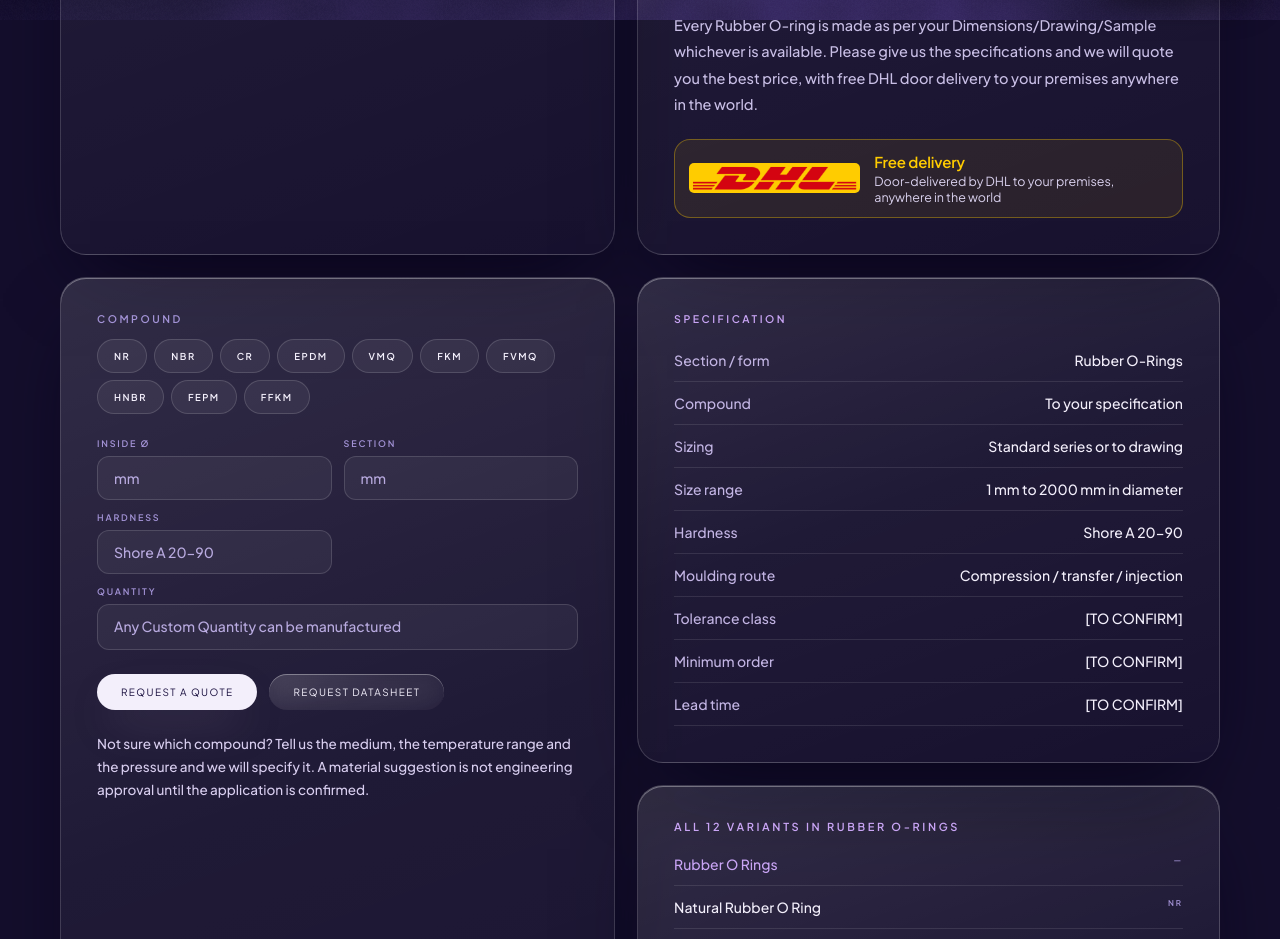
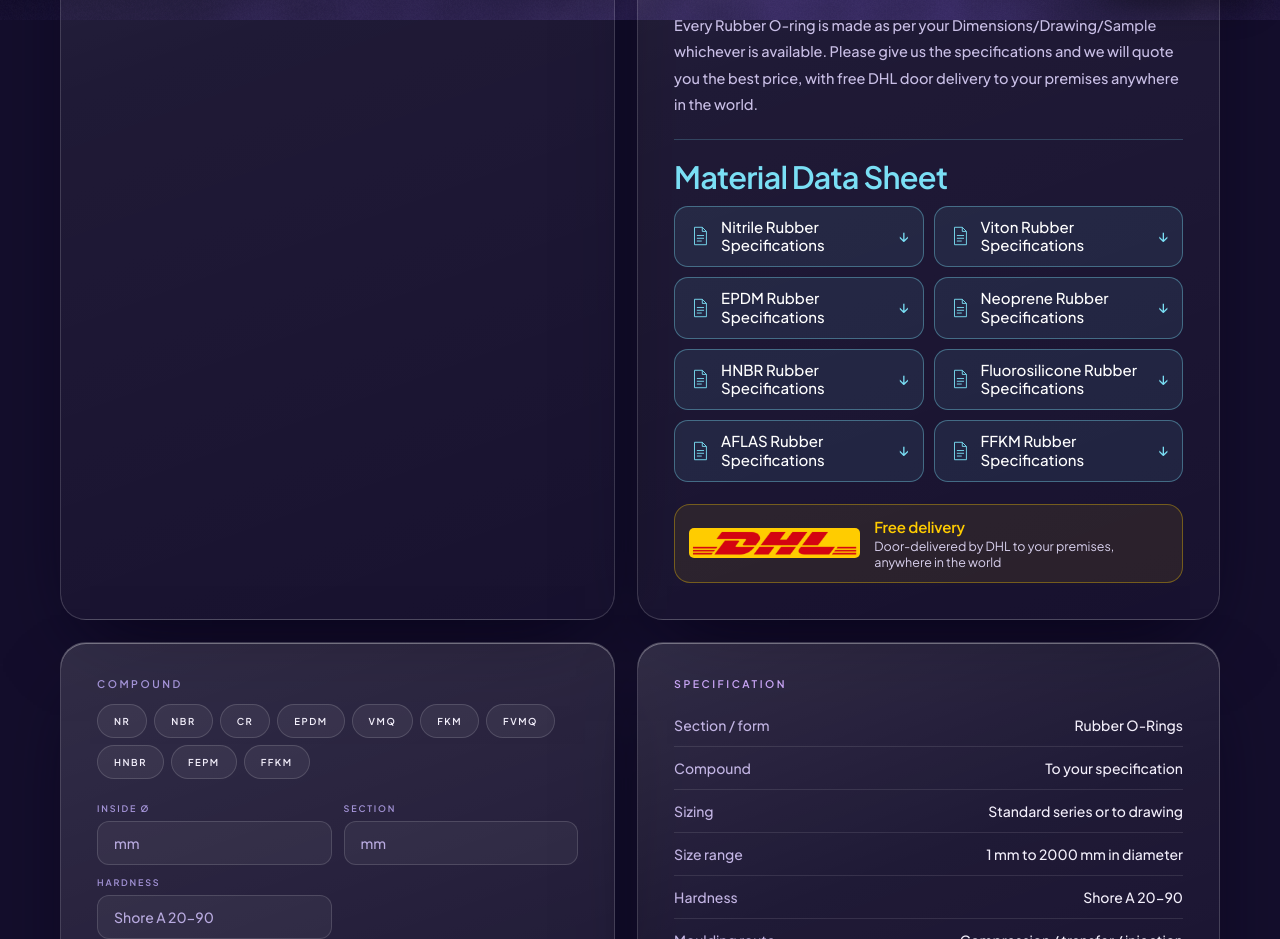
Before and after one commit to varsansri/helix-engineering-home, a plain HTML site: page product.html in a window 1280 px wide. Shown: the part 780-1719 px from the top of the page. Drawn offline with Linux system fonts and the light colour scheme; animation ran at ten frames a second.

Commit message:
Data sheets on general products (all rubbers they offer)

```diff
--- a/product.html
+++ b/product.html
@@ -61,6 +61,13 @@
   .ds-file span{display:block;font-size:13px;color:#D9D1EE;margin-top:3px;}
   .ds-file .dl{margin-left:auto;flex:none;font-size:11px;letter-spacing:.12em;text-transform:uppercase;color:var(--cyan);padding:8px 13px;border-radius:999px;border:1px solid rgba(122,223,245,.45);margin-top:0;}
   .ds-file:active{transform:scale(.99);}
+  .ds-multi{list-style:none;margin:0;padding:0;display:grid;grid-template-columns:repeat(2,minmax(0,1fr));gap:10px;}
+  .ds-multi a{display:flex;height:100%;box-sizing:border-box;align-items:center;gap:10px;padding:11px 14px;border-radius:14px;background:rgba(122,223,245,.08);border:1px solid rgba(122,223,245,.38);color:#fff;text-decoration:none;font-size:15px;font-weight:500;line-height:1.25;transition:background-color .16s ease-out,border-color .16s ease-out;}
+  .ds-multi a::after{content:"↓";margin-left:auto;color:var(--cyan);}
+  .ds-multi .ds-ico{width:22px;height:22px;color:var(--cyan);flex:none;}
+  .ds-multi a:active{transform:scale(.99);}
+  @media(hover:hover){.ds-multi a:hover{background:rgba(122,223,245,.15);border-color:rgba(122,223,245,.65);}}
+  @media(max-width:640px){.ds-multi{grid-template-columns:1fr}}
   @media(hover:hover){.ds-file:hover{background:rgba(122,223,245,.15);border-color:rgba(122,223,245,.65);}}
   @media(max-width:640px){.ds-file{flex-wrap:wrap;gap:12px}.ds-file .ds-ico{width:26px;height:26px}.ds-file>div{flex:1 1 calc(100% - 40px);min-width:0}.ds-file .dl{margin-left:0;flex:1 0 100%;text-align:center}}
   @media(max-width:640px){.ds-badge{gap:12px}.ds-badge .ds-ico{width:22px;height:22px}.ds-badge .dl{padding:6px 10px}}
@@ -377,7 +384,7 @@ function render(){
   <h1>${esc(v.name)}</h1></section>
   <div class="d2 reveal">
     <div class="gal glass">${img}</div>
-    <div class="panel glass desc"><h3 class="lbl crumb">Full description</h3><div class="desc-body">${v.body}</div><div id="ds2">${dsDesc(comp)}</div><div class="dhl-badge"><img src="dhl-logo.png" alt="DHL"><div><b>Free delivery</b><span>Door-delivered by DHL to your premises, anywhere in the world</span></div></div></div>
+    <div class="panel glass desc"><h3 class="lbl crumb">Full description</h3><div class="desc-body">${v.body}</div><div id="ds2">${dsDesc(comp,v,f)}</div><div class="dhl-badge"><img src="dhl-logo.png" alt="DHL"><div><b>Free delivery</b><span>Door-delivered by DHL to your premises, anywhere in the world</span></div></div></div>
   </div>
   <div class="d2 reveal" style="margin-top:22px">
     <div class="panel glass">
@@ -399,9 +406,17 @@ function render(){
   ${document.getElementById('ft')?'':''}`;
   bindAppt();observeReveals();window.scrollTo(0,0);
 }
-function dsDesc(c){const d=META.ds[c];if(!d)return '';const n=(META.dsname[c]||c)+' Rubber Specifications';return `<div class="ds-desc"><div class="ds-tag">Material Data Sheet</div><a class="ds-file" href="${d.f}" target="_blank" rel="noopener"><svg class="ds-ico" viewBox="0 0 48 48" fill="none" aria-hidden="true"><path d="M12 5h17l9 9v29H12z" stroke="currentColor" stroke-width="2" stroke-linejoin="round"/><path d="M29 5v9h9" stroke="currentColor" stroke-width="2" stroke-linejoin="round"/><path d="M18 23h14M18 29h14M18 35h9" stroke="currentColor" stroke-width="2" stroke-linecap="round"/></svg><div><b>${esc(n)}</b><span>PDF, ${d.p} page${d.p>1?'s':''} · tensile, hardness, heat and chemical resistance</span></div><span class="dl">Download PDF</span></a></div>`;}
+const DS_WORDS={natural:'NR',nbr:'NBR',nitrile:'NBR',epdm:'EPDM',viton:'FKM',fkm:'FKM',silicone:'VMQ',fluorosilicone:'FVMQ',neoprene:'CR',hnbr:'HNBR',aflas:'FEPM',ffkm:'FFKM'};
+const DS_ALL=Object.keys(META.dsname).filter(c=>META.ds[c]);
+function dsList(v,f){const m=(v.body||'').match(/Compound<\/[^>]+>\s*<[^>]+>([^<]*)/);let cs=[];
+ if(m)m[1].split('/').forEach(w=>{const c=DS_WORDS[w.trim().toLowerCase()];if(c&&!cs.includes(c))cs.push(c);});
+ if(!cs.length)cs=[...new Set(f.variants.map(x=>x.compound).filter(Boolean))];
+ if(!cs.length)cs=DS_ALL;
+ return DS_ALL.filter(c=>cs.includes(c));}
+function dsDesc(c,v,f){if(!c&&v){const l=dsList(v,f);if(!l.length)return '';return `<div class="ds-desc"><div class="ds-tag">Material Data Sheet</div><ul class="ds-multi">${l.map(k=>`<li><a href="${META.ds[k].f}" target="_blank" rel="noopener"><svg class="ds-ico" viewBox="0 0 48 48" fill="none" aria-hidden="true"><path d="M12 5h17l9 9v29H12z" stroke="currentColor" stroke-width="2" stroke-linejoin="round"/><path d="M29 5v9h9" stroke="currentColor" stroke-width="2" stroke-linejoin="round"/><path d="M18 23h14M18 29h14M18 35h9" stroke="currentColor" stroke-width="2" stroke-linecap="round"/></svg><span>${esc(META.dsname[k])} Rubber Specifications</span></a></li>`).join('')}</ul></div>`;}
+ const d=META.ds[c];if(!d)return '';const n=(META.dsname[c]||c)+' Rubber Specifications';return `<div class="ds-desc"><div class="ds-tag">Material Data Sheet</div><a class="ds-file" href="${d.f}" target="_blank" rel="noopener"><svg class="ds-ico" viewBox="0 0 48 48" fill="none" aria-hidden="true"><path d="M12 5h17l9 9v29H12z" stroke="currentColor" stroke-width="2" stroke-linejoin="round"/><path d="M29 5v9h9" stroke="currentColor" stroke-width="2" stroke-linejoin="round"/><path d="M18 23h14M18 29h14M18 35h9" stroke="currentColor" stroke-width="2" stroke-linecap="round"/></svg><div><b>${esc(n)}</b><span>PDF, ${d.p} page${d.p>1?'s':''} · tensile, hardness, heat and chemical resistance</span></div><span class="dl">Download PDF</span></a></div>`;}
 function dsBadge(c){const d=META.ds[c];if(!d)return '';return `<a class="ds-badge" href="${d.f}" target="_blank" rel="noopener"><svg class="ds-ico" viewBox="0 0 48 48" fill="none" aria-hidden="true"><path d="M12 5h17l9 9v29H12z" stroke="currentColor" stroke-width="2" stroke-linejoin="round"/><path d="M29 5v9h9" stroke="currentColor" stroke-width="2" stroke-linejoin="round"/><path d="M18 23h14M18 29h14M18 35h9" stroke="currentColor" stroke-width="2" stroke-linecap="round"/></svg><div><b>Material Data Sheet</b><span>${esc(META.cname[c]||c)} · tested properties · PDF, ${d.p} page${d.p>1?'s':''}</span></div><span class="dl">Download</span></a>`;}
-document.addEventListener('click',e=>{if(!e.target.closest('.chip.pick'))return;setTimeout(()=>{const box=document.getElementById('ds');if(!box)return;const on=document.querySelector('.chip.pick.on');const h=find(location.hash.replace(/^#/,''))||{v:CAT[0].variants[0]};const cc=on?on.dataset.c:h.v.compound;box.innerHTML=dsBadge(cc);const b2=document.getElementById('ds2');if(b2)b2.innerHTML=dsDesc(cc);},0);});
+document.addEventListener('click',e=>{if(!e.target.closest('.chip.pick'))return;setTimeout(()=>{const box=document.getElementById('ds');if(!box)return;const on=document.querySelector('.chip.pick.on');const h=find(location.hash.replace(/^#/,''))||{v:CAT[0].variants[0]};const cc=on?on.dataset.c:h.v.compound;box.innerHTML=dsBadge(cc);const b2=document.getElementById('ds2');if(b2)b2.innerHTML=dsDesc(cc,h.v,h.f||CAT.find(x=>x.variants.includes(h.v)));},0);});
 function first_intro(v){const b=v.body||'';const L=(b.match(/<p class="lead">([\s\S]*?)<\/p>/)||[0,b])[1];const strip=x=>x.replace(/<[^>]+>/g,' ').replace(/\s+/g,' ').trim();let t=strip(L);if(/:$/.test(t)){const o=b.match(/<ul class="opts">([\s\S]*?)<\/ul>/);t=o?t+' '+[...o[1].matchAll(/<li>([\s\S]*?)<\/li>/g)].slice(0,2).map(x=>strip(x[1])).join('; ')+'.':t.replace(/[^.]*:$/,'').trim();}const m=t.split(/(?<=[.!])\s/);return (m.slice(0,2).join(' ')).slice(0,240);}
 addEventListener('hashchange',render);render();
 </script>
```
Also changed, not shown: products.html (+7 -0 lines).
